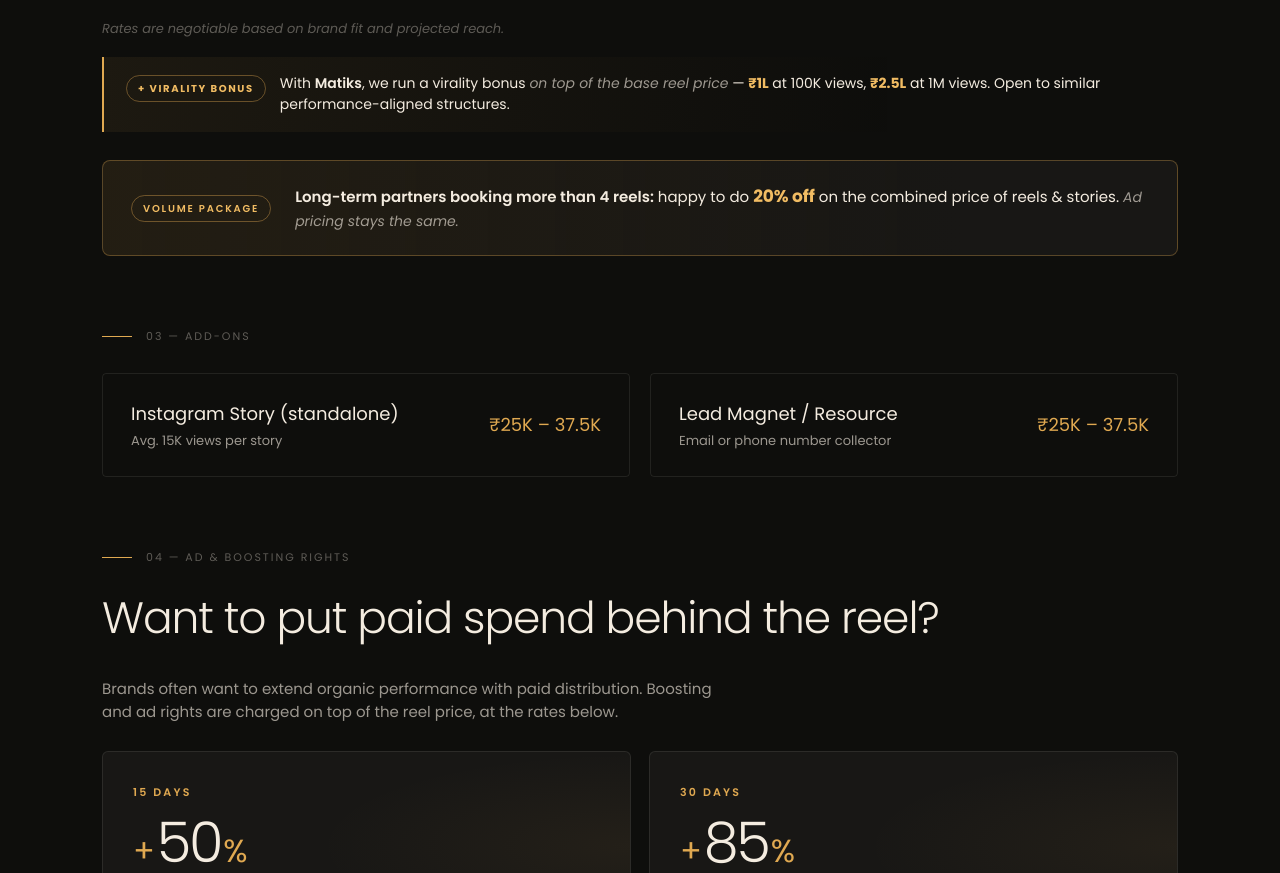
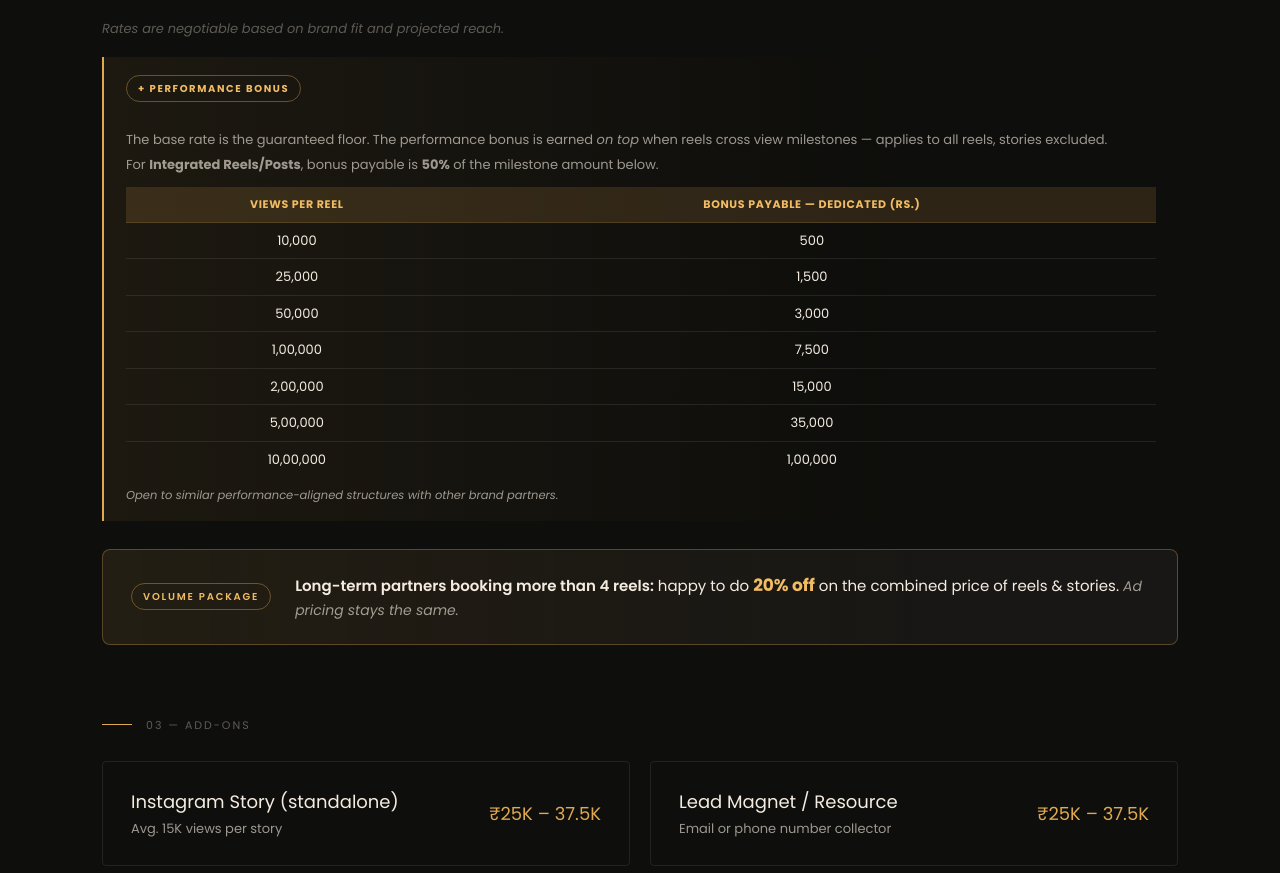
Before and after one commit to Sxivam/shivam-collab-commericals, a plain HTML site: page index.html in a window 1280 px wide. Shown: the part 1635-2508 px from the top of the page. Drawn offline with Linux system fonts and the light colour scheme.

Commit message:
Replace Matiks virality bonus with performance bonus table

```diff
--- a/index.html
+++ b/index.html
@@ -1080,6 +1080,50 @@
     color: var(--accent-bright);
     font-weight: 700;
   }
+  /* ===== BONUS TABLE ===== */
+  .bonus-table-wrap {
+    margin-top: 14px;
+    width: 100%;
+  }
+  .bonus-rules {
+    font-size: 13px;
+    color: var(--ink-dim);
+    line-height: 1.6;
+    margin-bottom: 12px;
+  }
+  .bonus-rules p { margin: 0 0 4px; }
+  .bonus-table {
+    width: 100%;
+    border-collapse: collapse;
+    font-size: 13px;
+  }
+  .bonus-table thead tr {
+    background: rgba(224, 169, 81, 0.15);
+  }
+  .bonus-table th {
+    padding: 9px 14px;
+    text-align: center;
+    font-size: 11px;
+    font-weight: 700;
+    letter-spacing: 0.06em;
+    text-transform: uppercase;
+    color: var(--accent-bright);
+    border-bottom: 1px solid rgba(224, 169, 81, 0.3);
+  }
+  .bonus-table td {
+    padding: 8px 14px;
+    text-align: center;
+    color: var(--ink);
+    border-bottom: 1px solid var(--border);
+  }
+  .bonus-table tbody tr:last-child td { border-bottom: none; }
+  .bonus-table tbody tr:hover { background: rgba(224, 169, 81, 0.05); }
+  .bonus-integrated {
+    font-size: 11.5px;
+    color: var(--ink-dim);
+    margin-top: 10px;
+    font-style: italic;
+  }
 
 </style>
 </head>
@@ -1199,8 +1243,31 @@
     <p style="margin-top: 22px; font-size: 13px; color: var(--ink-faint); font-style: italic;">Rates are negotiable based on brand fit and projected reach.</p>
 
     <div class="bonus-note">
-      <span class="bonus-note-pill">+ Virality Bonus</span>
-      <span class="bonus-note-text">With <strong>Matiks</strong>, we run a virality bonus <em>on top of the base reel price</em> — <strong class="bonus-amt">₹1L</strong> at 100K views, <strong class="bonus-amt">₹2.5L</strong> at 1M views. Open to similar performance-aligned structures.</span>
+      <span class="bonus-note-pill">+ Performance Bonus</span>
+      <div class="bonus-table-wrap">
+        <div class="bonus-rules">
+          <p>The base rate is the guaranteed floor. The performance bonus is earned <em>on top</em> when reels cross view milestones — applies to all reels, stories excluded.</p>
+          <p>For <strong>Integrated Reels/Posts</strong>, bonus payable is <strong>50%</strong> of the milestone amount below.</p>
+        </div>
+        <table class="bonus-table">
+          <thead>
+            <tr>
+              <th>Views per Reel</th>
+              <th>Bonus Payable — Dedicated (Rs.)</th>
+            </tr>
+          </thead>
+          <tbody>
+            <tr><td>10,000</td><td>500</td></tr>
+            <tr><td>25,000</td><td>1,500</td></tr>
+            <tr><td>50,000</td><td>3,000</td></tr>
+            <tr><td>1,00,000</td><td>7,500</td></tr>
+            <tr><td>2,00,000</td><td>15,000</td></tr>
+            <tr><td>5,00,000</td><td>35,000</td></tr>
+            <tr><td>10,00,000</td><td>1,00,000</td></tr>
+          </tbody>
+        </table>
+        <p class="bonus-integrated">Open to similar performance-aligned structures with other brand partners.</p>
+      </div>
     </div>
 
     <div class="package-callout">
```
